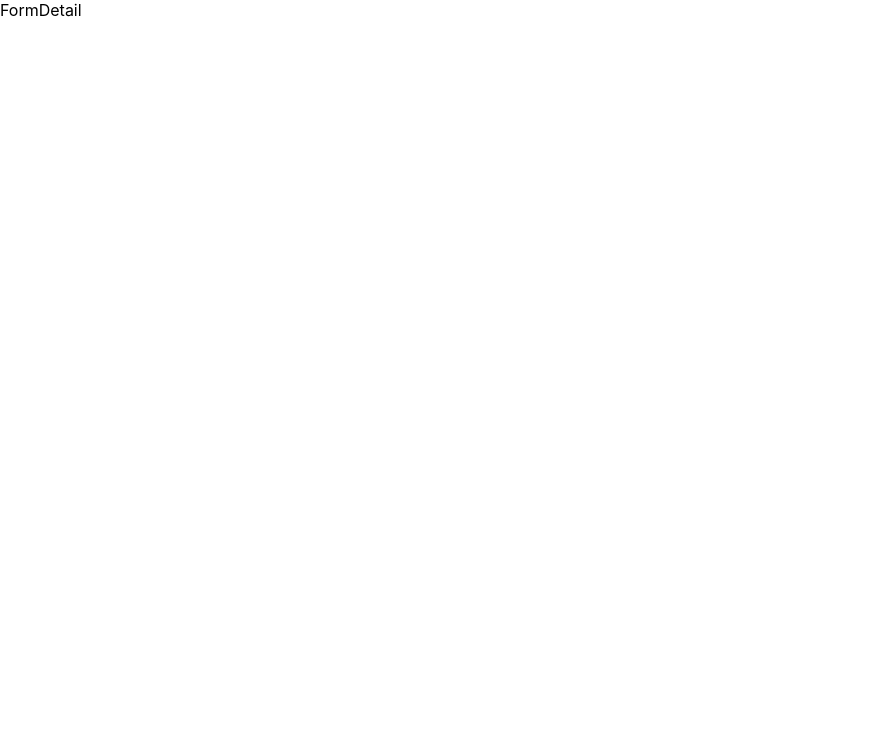
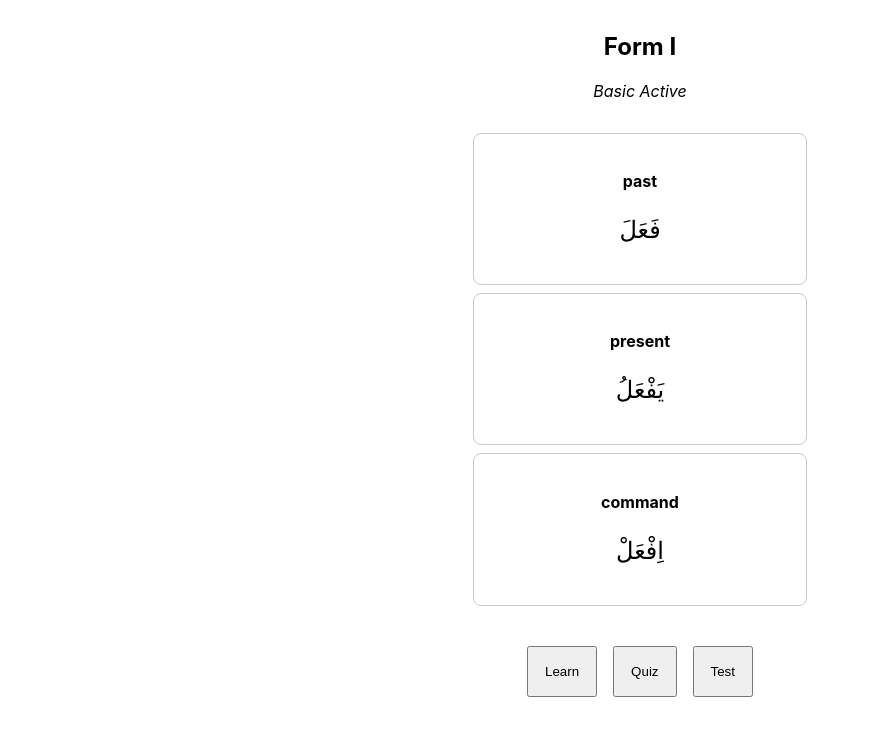
Before and after one commit to arafhossain/arabic-helper, a React (Create React App) app: page /verb-forms/form-i in a window 1280 px wide. Shown: the top 736 px of the page, without its empty margins (0-869 px from the left). Built offline with nearby package versions, Linux system fonts and the light colour scheme.

Commit message:
Add additional verbForms model properties, basic Form detail landing page

```diff
--- a/src/components/FormDetail.tsx
+++ b/src/components/FormDetail.tsx
@@ -1,13 +1,47 @@
 import React, { Component } from "react";
+import { useParams } from "react-router-dom";
+import { verbFormsData } from "../data/verbForms";
 
 type Props = {};
 
 type State = {};
 
-export default class FormDetail extends Component<Props, State> {
-  state = {};
+const FormDetail = () => {
+  const { formId } = useParams<{ formId: string }>();
+  const formData = verbFormsData.find((form) => form.id === formId);
 
-  render() {
-    return <div>FormDetail</div>;
-  }
-}
+  if (!formData) return <div>Form not found.</div>;
+
+  return (
+    <div style={{ textAlign: "center", marginTop: "2rem" }}>
+      <h2>{formData.name}</h2>
+      <p style={{ fontStyle: "italic" }}>{formData.meaning}</p>
+
+      <div style={{ marginTop: "2rem" }}>
+        {formData.forms.map((form, idx) => (
+          <div
+            key={idx}
+            style={{
+              border: "1px solid #ccc",
+              borderRadius: "8px",
+              padding: "1rem",
+              margin: "0.5rem auto",
+              maxWidth: "300px",
+            }}
+          >
+            <h4 style={{ marginBottom: "0.5rem" }}>{form.tense}</h4>
+            <p style={{ fontSize: "1.5rem" }}>{form.verb}</p>
+          </div>
+        ))}
+      </div>
+
+      <div style={{ marginTop: "2rem" }}>
+        <button style={{ margin: "0.5rem", padding: "1rem" }}>Learn</button>
+        <button style={{ margin: "0.5rem", padding: "1rem" }}>Quiz</button>
+        <button style={{ margin: "0.5rem", padding: "1rem" }}>Test</button>
+      </div>
+    </div>
+  );
+};
+
+export default FormDetail;
--- a/src/data/verbForms.ts
+++ b/src/data/verbForms.ts
@@ -1,4 +1,7 @@
 export interface VerbForm {
+  id: string;
+  name: string;
+  meaning: string;
   root: string;
   forms: {
     tense: "past" | "present" | "command";
@@ -8,6 +11,9 @@ export interface VerbForm {
 
 export const verbFormsData: VerbForm[] = [
   {
+    id: "form-i",
+    name: "Form I",
+    meaning: "Basic Active",
     root: "فعل",
     forms: [
       { tense: "past", verb: "فَعَلَ" },
```
